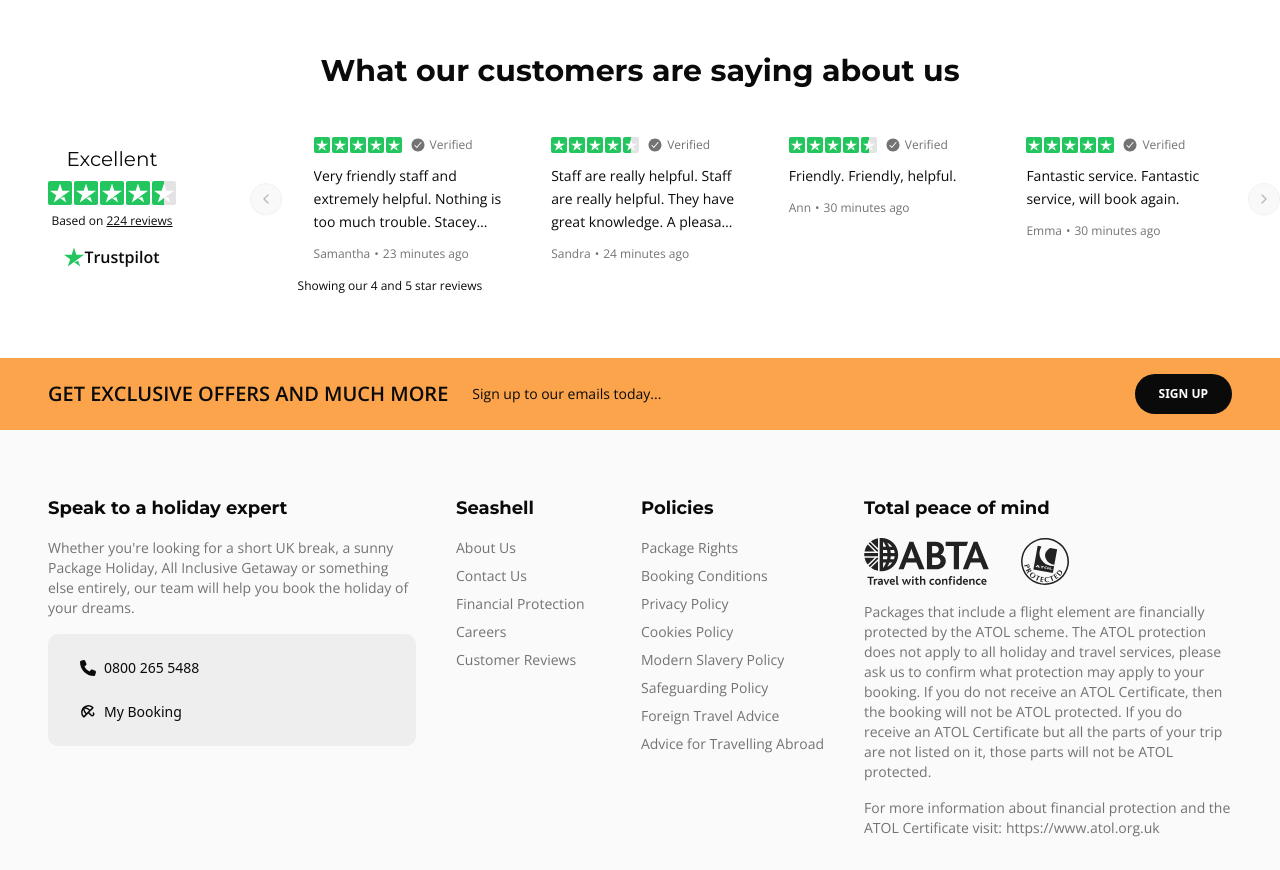
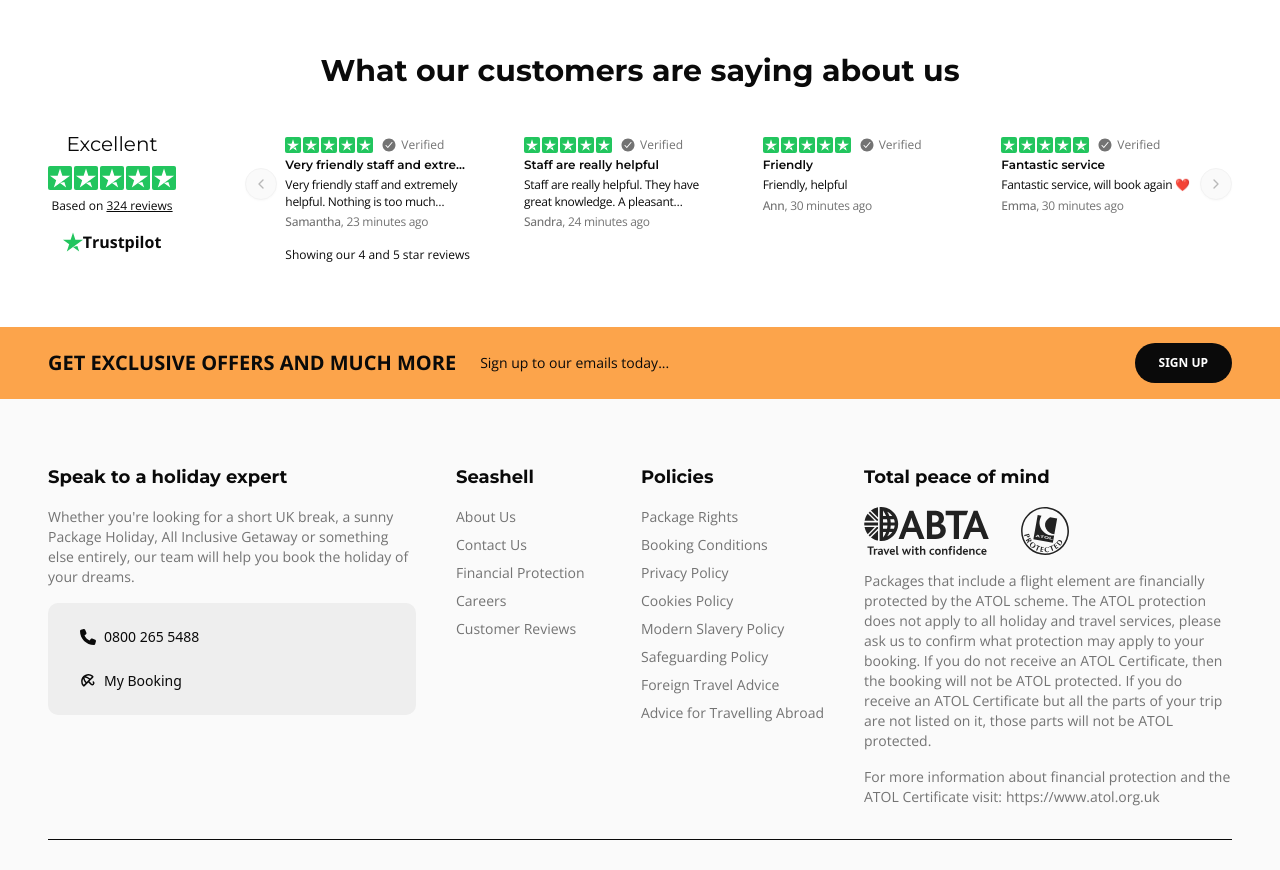
Before and after one commit to Mokiwara-D/Seashell, a React (Vite) app: page / in a window 1280 px wide. Shown: the part 2540-3410 px from the top of the page. Built offline with nearby package versions, Linux system fonts and the light colour scheme.

Commit message:
Enhance CustomerReviews component by adding review titles and updating styles for better readability. Modify CSS for typography and introduce new design tokens for improved theming. Update font loading in index.html for better performance.

```diff
--- a/index.html
+++ b/index.html
@@ -11,7 +11,7 @@
     <link rel="preconnect" href="https://fonts.googleapis.com" />
     <link rel="preconnect" href="https://fonts.gstatic.com" crossorigin />
     <link
-      href="https://fonts.googleapis.com/css2?family=Montserrat:wght@400;700;900&family=Open+Sans:wght@400;600&display=swap"
+      href="https://fonts.googleapis.com/css2?family=Montserrat:ital,wght@0,100..900;1,100..900&family=Open+Sans:ital,wght@0,100..900;1,100..900&display=swap"
       rel="stylesheet"
     />
     <link rel="preload" as="image" href="/src/assets/placeholder.jpg" />
--- a/src/components/sections/customer-reviews/CustomerReviews.tsx
+++ b/src/components/sections/customer-reviews/CustomerReviews.tsx
@@ -24,14 +24,14 @@ function CustomerReviews() {
       </div>
 
       {/* Content Layout */}
-      <div className="flex max-w-full flex-col items-start gap-6 md:gap-8 lg:flex-row lg:items-center xl:gap-4">
+      <div className="flex max-w-full flex-col items-start gap-6 md:gap-8 lg:flex-row lg:items-center lg:justify-between xl:gap-4">
         {/* Trustpilot Badge - Left Side */}
-        <div className="flex w-full justify-center lg:w-1/4 lg:justify-start">
+        <div className="flex w-full justify-center lg:w-fit lg:justify-start">
           <TrustpilotBadge data={trustpilotData} />
         </div>
 
         {/* Reviews Carousel - Right Side */}
-        <div className="flex w-full grow flex-col md:items-start">
+        <div className="flex w-full flex-1 flex-col px-6 md:items-start lg:max-w-5/6 xl:ml-12">
           <Carousel
             opts={{
               align: 'start',
@@ -43,17 +43,17 @@ function CustomerReviews() {
               {customerReviewsData.map((review) => (
                 <CarouselItem
                   key={review.id}
-                  className="basis-full md:basis-1/2 md:pl-4 lg:basis-1/3 xl:basis-1/4"
+                  className="w-fit basis-full md:basis-1/2 lg:basis-1/3 xl:basis-1/4"
                 >
                   <ReviewCard review={review} />
                 </CarouselItem>
               ))}
             </CarouselContent>
-            <CarouselPrevious className="xl:-left-12" />
-            <CarouselNext className="xl:-right-12" />
+            <CarouselPrevious className="" />
+            <CarouselNext className="" />
           </Carousel>
           {/* Additional Info */}
-          <p className="text-center text-xs">
+          <p className="text-center text-xs sm:ml-4">
             Showing our 4 and 5 star reviews
           </p>
         </div>
--- a/src/components/sections/customer-reviews/ReviewCard.tsx
+++ b/src/components/sections/customer-reviews/ReviewCard.tsx
@@ -10,7 +10,7 @@ interface ReviewCardProps {
 function ReviewCard({ review }: ReviewCardProps) {
   return (
     <Card className="bg-card overflow-hidden border-none">
-      <CardContent className="flex flex-col gap-3 p-4">
+      <CardContent className="flex flex-col gap-1 p-4">
         {/* Stars and Verified Badge */}
         <div className="flex items-center justify-start gap-2">
           <Rating rating={review.rating} size="sm" variant="trustpilot" />
@@ -22,13 +22,20 @@ function ReviewCard({ review }: ReviewCardProps) {
           )}
         </div>
 
+        {/* Review Title */}
+        <h3 className="overflow-hidden text-xs font-semibold text-ellipsis whitespace-nowrap">
+          {review.title}
+        </h3>
+
         {/* Review Text */}
-        <p className="line-clamp-3 text-sm leading-relaxed">{review.text}</p>
+        <p className="line-clamp-2 text-xs leading-snug tracking-tight">
+          {review.text}
+        </p>
 
         {/* Customer Info */}
-        <div className="text-muted-foreground mt-auto text-xs">
+        <div className="text-muted-foreground text-xs leading-snug tracking-tight">
           <span className="font-medium">{review.customerName}</span>
-          <span className="mx-1">•</span>
+          <span>, </span>
           <span>{review.timeAgo}</span>
         </div>
       </CardContent>
--- a/src/components/sections/customer-reviews/customerReviewsData.ts
+++ b/src/components/sections/customer-reviews/customerReviewsData.ts
@@ -1,6 +1,7 @@
 export interface CustomerReview {
   id: number
   rating: number
+  title: string
   text: string
   customerName: string
   timeAgo: string
@@ -11,23 +12,26 @@ export const customerReviewsData: CustomerReview[] = [
   {
     id: 1,
     rating: 5,
-    text: 'Very friendly staff and extremely helpful. Nothing is too much trouble. Stacey so...',
+    title: 'Very friendly staff and extremely helpful',
+    text: 'Very friendly staff and extremely helpful. Nothing is too much trouble.',
     customerName: 'Samantha',
     timeAgo: '23 minutes ago',
     isVerified: true,
   },
   {
     id: 2,
-    rating: 4.5,
-    text: 'Staff are really helpful. Staff are really helpful. They have great knowledge. A pleasant experience.',
+    rating: 5,
+    title: 'Staff are really helpful',
+    text: 'Staff are really helpful. They have great knowledge. A pleasant experience.',
     customerName: 'Sandra',
     timeAgo: '24 minutes ago',
     isVerified: true,
   },
   {
     id: 3,
-    rating: 4.5,
-    text: 'Friendly. Friendly, helpful.',
+    rating: 5,
+    title: 'Friendly',
+    text: 'Friendly, helpful',
     customerName: 'Ann',
     timeAgo: '30 minutes ago',
     isVerified: true,
@@ -35,7 +39,8 @@ export const customerReviewsData: CustomerReview[] = [
   {
     id: 4,
     rating: 5,
-    text: 'Fantastic service. Fantastic service, will book again.',
+    title: 'Fantastic service',
+    text: 'Fantastic service, will book again ❤️',
     customerName: 'Emma',
     timeAgo: '30 minutes ago',
     isVerified: true,
@@ -44,7 +49,6 @@ export const customerReviewsData: CustomerReview[] = [
 
 export const trustpilotData = {
   overallRating: 'Excellent',
-  stars: 5,
-  totalReviews: 224,
-  averageRating: 4.5,
+  totalReviews: 324,
+  averageRating: 5,
 }
--- a/src/components/ui/carousel.tsx
+++ b/src/components/ui/carousel.tsx
@@ -185,7 +185,7 @@ function CarouselPrevious({
       className={cn(
         'absolute size-8 rounded-full',
         orientation === 'horizontal'
-          ? 'top-1/2 -left-4 -translate-y-1/2'
+          ? 'top-1/2 -left-6 -translate-y-1/2'
           : '-top-12 left-1/2 -translate-x-1/2 rotate-90',
         className
       )}
@@ -215,7 +215,7 @@ function CarouselNext({
       className={cn(
         'absolute size-8 rounded-full',
         orientation === 'horizontal'
-          ? 'top-1/2 -right-4 -translate-y-1/2'
+          ? 'top-1/2 -right-6 -translate-y-1/2'
           : '-bottom-12 left-1/2 -translate-x-1/2 rotate-90',
         className
       )}
--- a/src/components/ui/navigation-menu.tsx
+++ /dev/null
@@ -1,169 +0,0 @@
-import * as React from 'react'
-import * as NavigationMenuPrimitive from '@radix-ui/react-navigation-menu'
-import { cva } from 'class-variance-authority'
-import { ChevronDownIcon } from 'lucide-react'
-
-import { cn } from '@/lib/utils'
-
-function NavigationMenu({
-  className,
-  children,
-  viewport = true,
-  ...props
-}: React.ComponentProps<typeof NavigationMenuPrimitive.Root> & {
-  viewport?: boolean
-}) {
-  return (
-    <NavigationMenuPrimitive.Root
-      data-slot="navigation-menu"
-      data-viewport={viewport}
-      className={cn(
-        'group/navigation-menu relative flex max-w-max flex-1 items-center justify-center',
-        className
-      )}
-      {...props}
-    >
-      {children}
-      {viewport && <NavigationMenuViewport />}
-    </NavigationMenuPrimitive.Root>
-  )
-}
-
-function NavigationMenuList({
-  className,
-  ...props
-}: React.ComponentProps<typeof NavigationMenuPrimitive.List>) {
-  return (
-    <NavigationMenuPrimitive.List
-      data-slot="navigation-menu-list"
-      className={cn(
-        'group flex flex-1 list-none items-center justify-center gap-1',
-        className
-      )}
-      {...props}
-    />
-  )
-}
-
-function NavigationMenuItem({
-  className,
-  ...props
-}: React.ComponentProps<typeof NavigationMenuPrimitive.Item>) {
-  return (
-    <NavigationMenuPrimitive.Item
-      data-slot="navigation-menu-item"
-      className={cn('relative', className)}
-      {...props}
-    />
-  )
-}
-
-const navigationMenuTriggerStyle = cva(
-  'group inline-flex h-9 w-max items-center justify-center rounded-md bg-background px-4 py-2 text-sm font-medium hover:bg- hover:text--foreground focus:bg- focus:text--foreground disabled:pointer-events-none disabled:opacity-50 data-[state=open]:hover:bg- data-[state=open]:text--foreground data-[state=open]:focus:bg- data-[state=open]:bg-/50 focus-visible:ring-ring/50 outline-none transition-[color,box-shadow] focus-visible:ring-[3px] focus-visible:outline-1'
-)
-
-function NavigationMenuTrigger({
-  className,
-  children,
-  ...props
-}: React.ComponentProps<typeof NavigationMenuPrimitive.Trigger>) {
-  return (
-    <NavigationMenuPrimitive.Trigger
-      data-slot="navigation-menu-trigger"
-      className={cn(navigationMenuTriggerStyle(), 'group', className)}
-      {...props}
-    >
-      {children}{' '}
-      <ChevronDownIcon
-        className="relative top-[1px] ml-1 size-3 transition duration-300 group-data-[state=open]:rotate-180"
-        aria-hidden="true"
-      />
-    </NavigationMenuPrimitive.Trigger>
-  )
-}
-
-function NavigationMenuContent({
-  className,
-  ...props
-}: React.ComponentProps<typeof NavigationMenuPrimitive.Content>) {
-  return (
-    <NavigationMenuPrimitive.Content
-      data-slot="navigation-menu-content"
-      className={cn(
-        'data-[motion^=from-]:animate-in data-[motion^=to-]:animate-out data-[motion^=from-]:fade-in data-[motion^=to-]:fade-out data-[motion=from-end]:slide-in-from-right-52 data-[motion=from-start]:slide-in-from-left-52 data-[motion=to-end]:slide-out-to-right-52 data-[motion=to-start]:slide-out-to-left-52 top-0 left-0 w-full p-2 pr-2.5 md:absolute md:w-auto',
-        'group-data-[viewport=false]/navigation-menu:bg-popover group-data-[viewport=false]/navigation-menu:text-popover-foreground group-data-[viewport=false]/navigation-menu:data-[state=open]:animate-in group-data-[viewport=false]/navigation-menu:data-[state=closed]:animate-out group-data-[viewport=false]/navigation-menu:data-[state=closed]:zoom-out-95 group-data-[viewport=false]/navigation-menu:data-[state=open]:zoom-in-95 group-data-[viewport=false]/navigation-menu:data-[state=open]:fade-in-0 group-data-[viewport=false]/navigation-menu:data-[state=closed]:fade-out-0 group-data-[viewport=false]/navigation-menu:top-full group-data-[viewport=false]/navigation-menu:mt-1.5 group-data-[viewport=false]/navigation-menu:overflow-hidden group-data-[viewport=false]/navigation-menu:rounded-md group-data-[viewport=false]/navigation-menu:border group-data-[viewport=false]/navigation-menu:shadow group-data-[viewport=false]/navigation-menu:duration-200 **:data-[slot=navigation-menu-link]:focus:ring-0 **:data-[slot=navigation-menu-link]:focus:outline-none',
-        className
-      )}
-      {...props}
-    />
-  )
-}
-
-function NavigationMenuViewport({
-  className,
-  ...props
-}: React.ComponentProps<typeof NavigationMenuPrimitive.Viewport>) {
-  return (
-    <div
-      className={cn(
-        'absolute top-full left-0 isolate z-50 flex justify-center'
-      )}
-    >
-      <NavigationMenuPrimitive.Viewport
-        data-slot="navigation-menu-viewport"
-        className={cn(
-          'origin-top-center bg-popover text-popover-foreground data-[state=open]:animate-in data-[state=closed]:animate-out data-[state=closed]:zoom-out-95 data-[state=open]:zoom-in-90 relative mt-1.5 h-[var(--radix-navigation-menu-viewport-height)] w-full overflow-hidden rounded-md border shadow md:w-[var(--radix-navigation-menu-viewport-width)]',
-          className
-        )}
-        {...props}
-      />
-    </div>
-  )
-}
-
-function NavigationMenuLink({
-  className,
-  ...props
-}: React.ComponentProps<typeof NavigationMenuPrimitive.Link>) {
-  return (
-    <NavigationMenuPrimitive.Link
-      data-slot="navigation-menu-link"
-      className={cn(
-        "data-[active=true]:focus:border-foreground data-[active=true]:hover:border-foreground data-[active=true]:border-foreground/50 data-[active=true]:text-foreground hover:border-foreground/20 hover:text-foreground focus:border-foreground focus:text-foreground focus-visible:ring-ring/50 [&_svg:not([class*='text-'])]:text-muted-foreground flex flex-grow cursor-pointer flex-col items-center justify-center gap-1 rounded-sm p-2 text-sm outline-none focus-visible:ring-[3px] focus-visible:outline-1 [&_svg:not([class*='size-'])]:size-4",
-        className
-      )}
-      {...props}
-    />
-  )
-}
-
-function NavigationMenuIndicator({
-  className,
-  ...props
-}: React.ComponentProps<typeof NavigationMenuPrimitive.Indicator>) {
-  return (
-    <NavigationMenuPrimitive.Indicator
-      data-slot="navigation-menu-indicator"
-      className={cn(
-        'data-[state=visible]:animate-in data-[state=hidden]:animate-out data-[state=hidden]:fade-out data-[state=visible]:fade-in top-full z-[1] flex h-1.5 items-end justify-center overflow-hidden',
-        className
-      )}
-      {...props}
-    >
-      <div className="bg-border relative top-[60%] h-2 w-2 rotate-45 rounded-tl-sm shadow-md" />
-    </NavigationMenuPrimitive.Indicator>
-  )
-}
-
-export {
-  NavigationMenu,
-  NavigationMenuList,
-  NavigationMenuItem,
-  NavigationMenuContent,
-  NavigationMenuTrigger,
-  NavigationMenuLink,
-  NavigationMenuIndicator,
-  NavigationMenuViewport,
-  // eslint-disable-next-line react-refresh/only-export-components
-  navigationMenuTriggerStyle,
-}
--- a/src/index.css
+++ b/src/index.css
@@ -1,13 +1,17 @@
+/* Tailwind CSS imports */
 @import 'tailwindcss';
 @import 'tw-animate-css';
 
+/* Custom variants */
 @custom-variant dark (&:is(.dark *));
 
 @layer base {
+  /* Typography */
   p,
   span,
   a {
     font-family: var(--font-body);
+    font-display: swap;
   }
 
   h1,
@@ -17,8 +21,10 @@
   h5,
   h6 {
     font-family: var(--font-heading);
+    font-display: swap;
   }
 
+  /* Global styles */
   * {
     @apply border-border outline-ring/50;
   }
@@ -28,11 +34,15 @@
   }
 }
 
+/* Design tokens */
 @theme inline {
+  /* Border radius */
   --radius-sm: calc(var(--radius) - 4px);
   --radius-md: calc(var(--radius) - 2px);
   --radius-lg: var(--radius);
   --radius-xl: calc(var(--radius) + 4px);
+
+  /* Color mappings */
   --color-background: var(--background);
   --color-foreground: var(--foreground);
   --color-card: var(--card);
@@ -52,11 +62,15 @@
   --color-border: var(--border);
   --color-input: var(--input);
   --color-ring: var(--ring);
+
+  /* Chart colors */
   --color-chart-1: var(--chart-1);
   --color-chart-2: var(--chart-2);
   --color-chart-3: var(--chart-3);
   --color-chart-4: var(--chart-4);
   --color-chart-5: var(--chart-5);
+
+  /* Sidebar colors */
   --color-sidebar: var(--sidebar);
   --color-sidebar-foreground: var(--sidebar-foreground);
   --color-sidebar-primary: var(--sidebar-primary);
@@ -67,10 +81,16 @@
   --color-sidebar-ring: var(--sidebar-ring);
 }
 
+/* Light theme variables */
 :root {
+  /* Typography */
   --font-heading: 'Montserrat', sans-serif;
   --font-body: 'Open Sans', sans-serif;
+
+  /* Spacing & sizing */
   --radius: 0.625rem;
+
+  /* Colors */
   --background: oklch(1 0 0);
   --foreground: oklch(0.145 0 0);
   --card: oklch(1 0 0);
@@ -90,11 +110,15 @@
   --border: oklch(0.922 0 0);
   --input: oklch(0.922 0 0);
   --ring: oklch(0.708 0 0);
+
+  /* Chart colors */
   --chart-1: oklch(0.646 0.222 41.116);
   --chart-2: oklch(0.6 0.118 184.704);
   --chart-3: oklch(0.398 0.07 227.392);
   --chart-4: oklch(0.828 0.189 84.429);
   --chart-5: oklch(0.769 0.188 70.08);
+
+  /* Sidebar colors */
   --sidebar: oklch(0.985 0 0);
   --sidebar-foreground: oklch(0.145 0 0);
   --sidebar-primary: oklch(0.205 0 0);
@@ -105,7 +129,9 @@
   --sidebar-ring: oklch(0.708 0 0);
 }
 
+/* Dark theme variables */
 .dark {
+  /* Colors */
   --background: oklch(0.145 0 0);
   --foreground: oklch(0.985 0 0);
   --card: oklch(0.205 0 0);
@@ -125,11 +151,15 @@
   --border: oklch(1 0 0 / 10%);
   --input: oklch(1 0 0 / 15%);
   --ring: oklch(0.556 0 0);
+
+  /* Chart colors */
   --chart-1: oklch(0.488 0.243 264.376);
   --chart-2: oklch(0.696 0.17 162.48);
   --chart-3: oklch(0.769 0.188 70.08);
   --chart-4: oklch(0.627 0.265 303.9);
   --chart-5: oklch(0.645 0.246 16.439);
+
+  /* Sidebar colors */
   --sidebar: oklch(0.205 0 0);
   --sidebar-foreground: oklch(0.985 0 0);
   --sidebar-primary: oklch(0.488 0.243 264.376);
```
